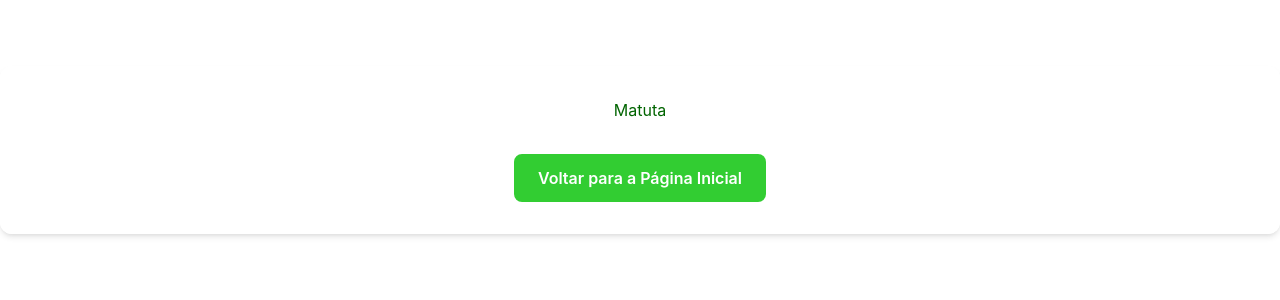
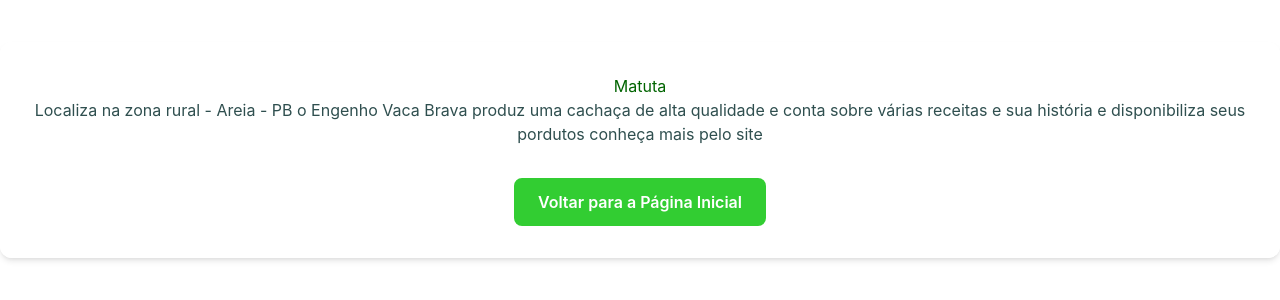
Before and after one commit to AlanFGB/sementeiraverde, a plain HTML site: page Matuta.html in a window 1280 px wide. Shown: the part 250-550 px from the top of the page. Drawn offline with nearby package versions, Linux system fonts and the light colour scheme.

Commit message:
Update Matuta.html

```diff
--- a/Matuta.html
+++ b/Matuta.html
@@ -82,6 +82,7 @@
 <body>
     <div class="container">
        <h1>Matuta</h1>
+        <h2>Localiza na zona rural - Areia - PB o Engenho Vaca Brava produz uma cachaça de alta qualidade e conta sobre várias receitas e sua história e disponibiliza seus pordutos conheça mais pelo site </h2>
 
         <hr>
 
```
